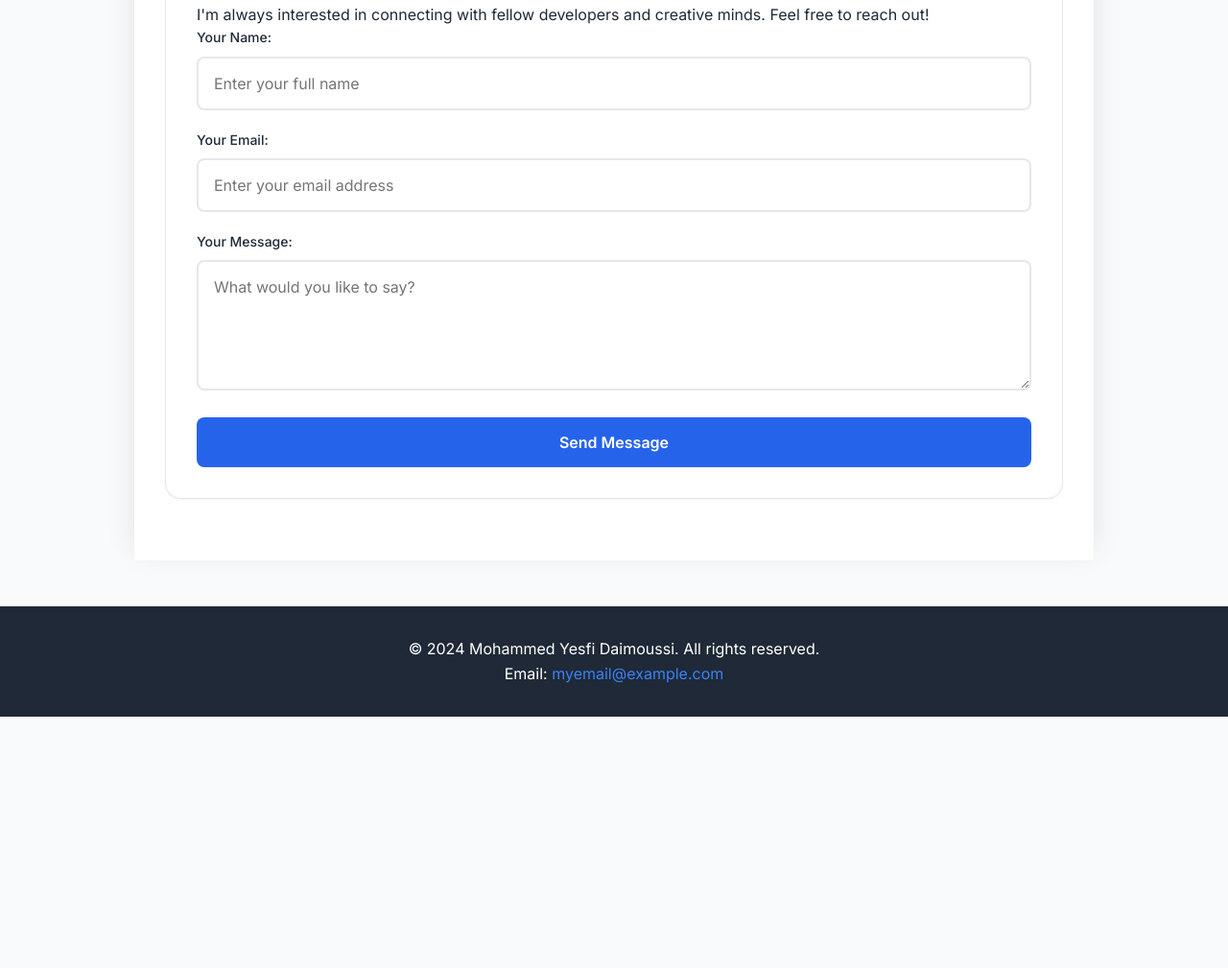
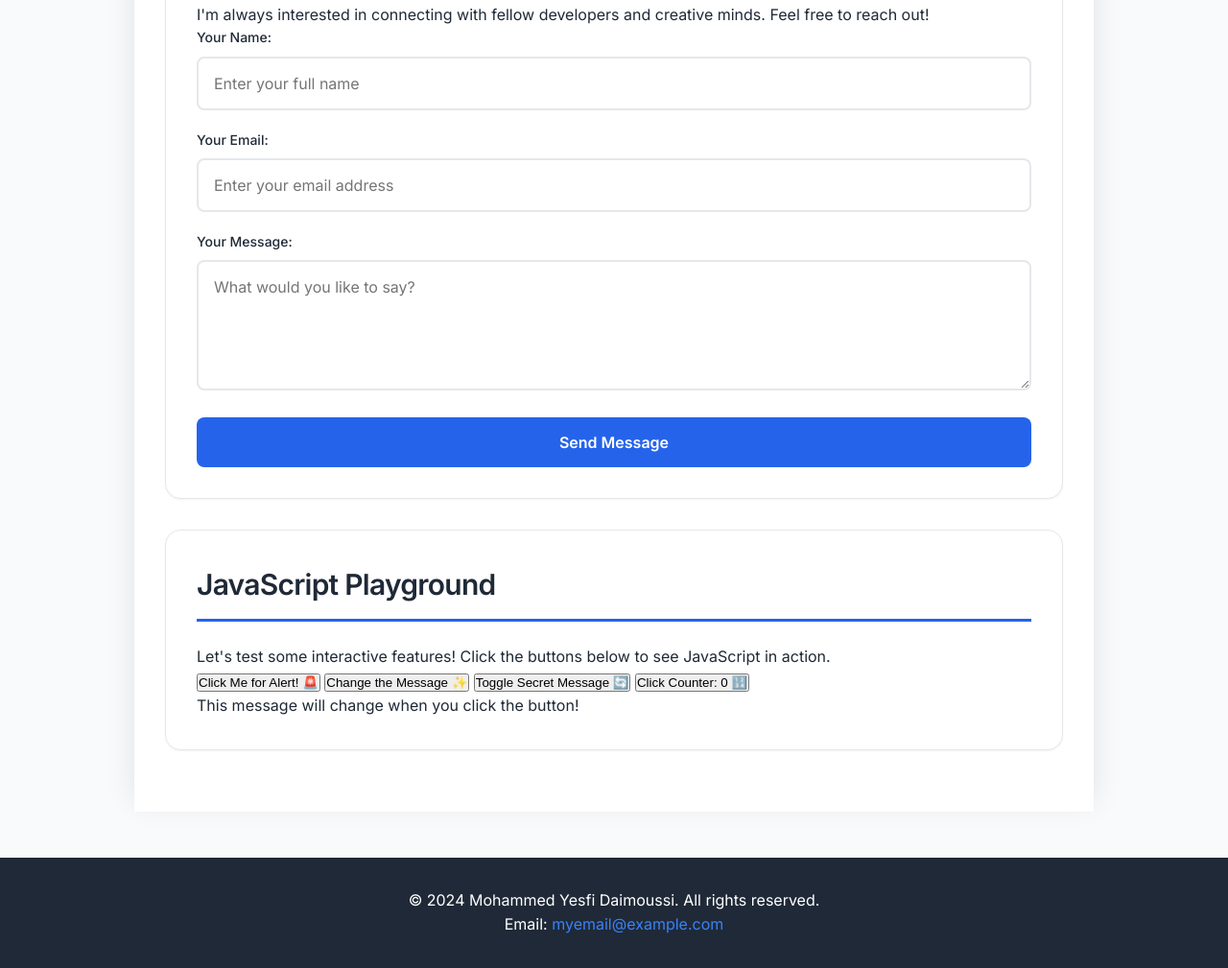
Before and after one commit to mohammedyesfi/mohammed-portfolio, a plain HTML site: page index.html in a window 1280 px wide. Shown: the part 3096-4105 px from the top of the page at 96% size. Before the commit the page ends 3843 px from the top, so only its background shows below. Drawn offline with Linux system fonts and the light colour scheme.

Commit message:
Update index.html Add Interactive Elements

```diff
--- a/index.html
+++ b/index.html
@@ -103,6 +103,30 @@
                 <button type="submit">Send Message</button>
             </form>
         </section>
+        <!-- JavaScript Demo Section -->
+        <section id="javascript-demo">
+            <h2>JavaScript Playground</h2>
+            <p>Let's test some interactive features! Click the buttons below to see JavaScript in action.</p>
+
+            <div class="demo-buttons">
+                <!-- Button 1: Simple Alert -->
+                <button id="alert-button" class="demo-btn">Click Me for Alert! 🚨</button>
+
+                <!-- Button 2: Change Text -->
+                <button id="change-text-button" class="demo-btn">Change the Message ✨</button>
+
+                <!-- Button 3: Show/Hide Content -->
+                <button id="toggle-button" class="demo-btn">Toggle Secret Message 🔄</button>
+
+                <!-- Button 4: Counter -->
+                <button id="counter-button" class="demo-btn">Click Counter: <span id="click-count">0</span> 🔢</button>
+            </div>
+
+            <div class="demo-results">
+                <p id="message">This message will change when you click the button!</p>
+                <p id="secret-message" style="display: none;">🎉 Surprise! You found the secret message! JavaScript is awesome! 🎉</p>
+            </div>
+        </section>
     </main>
 
     <!-- Footer -->
```
